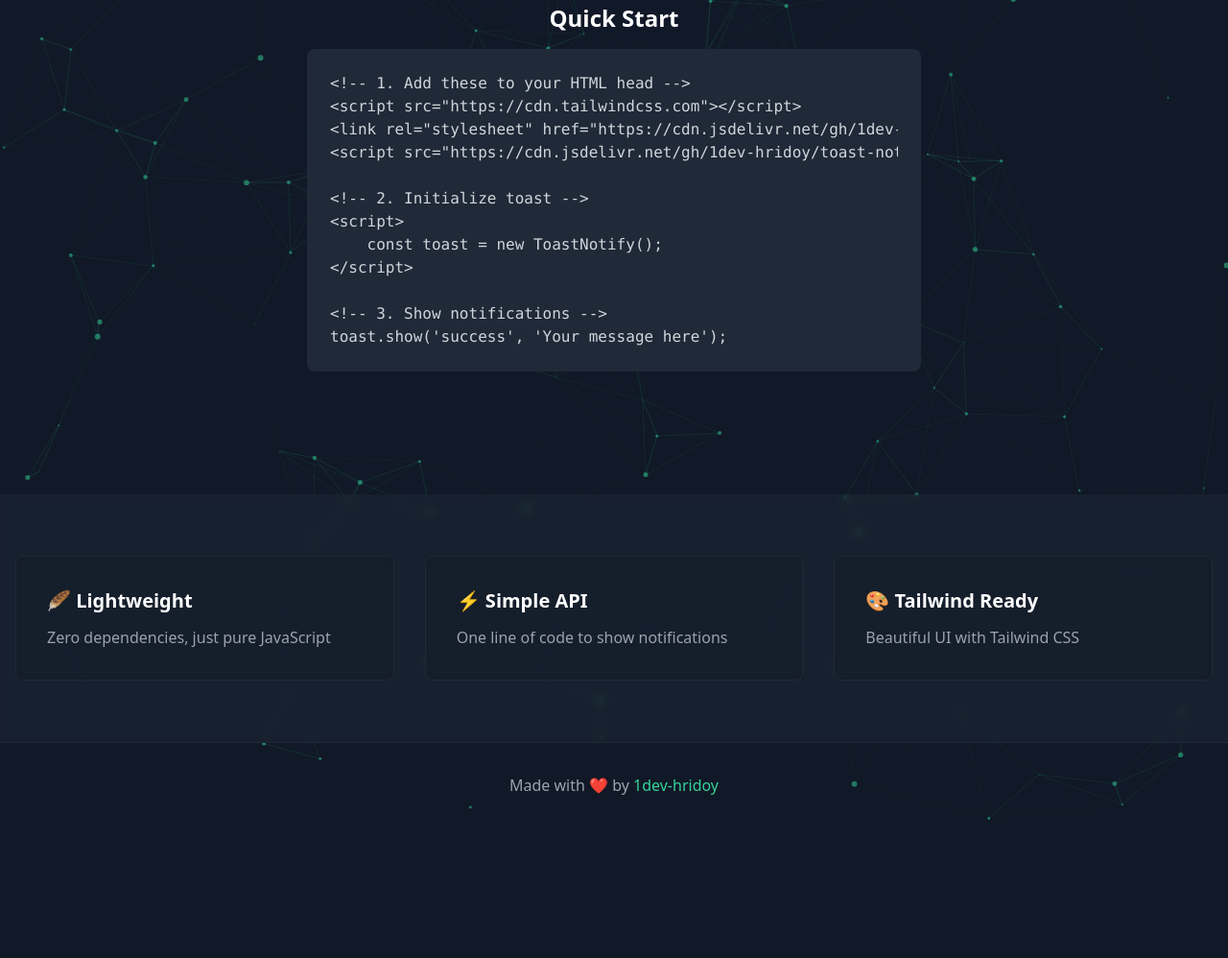
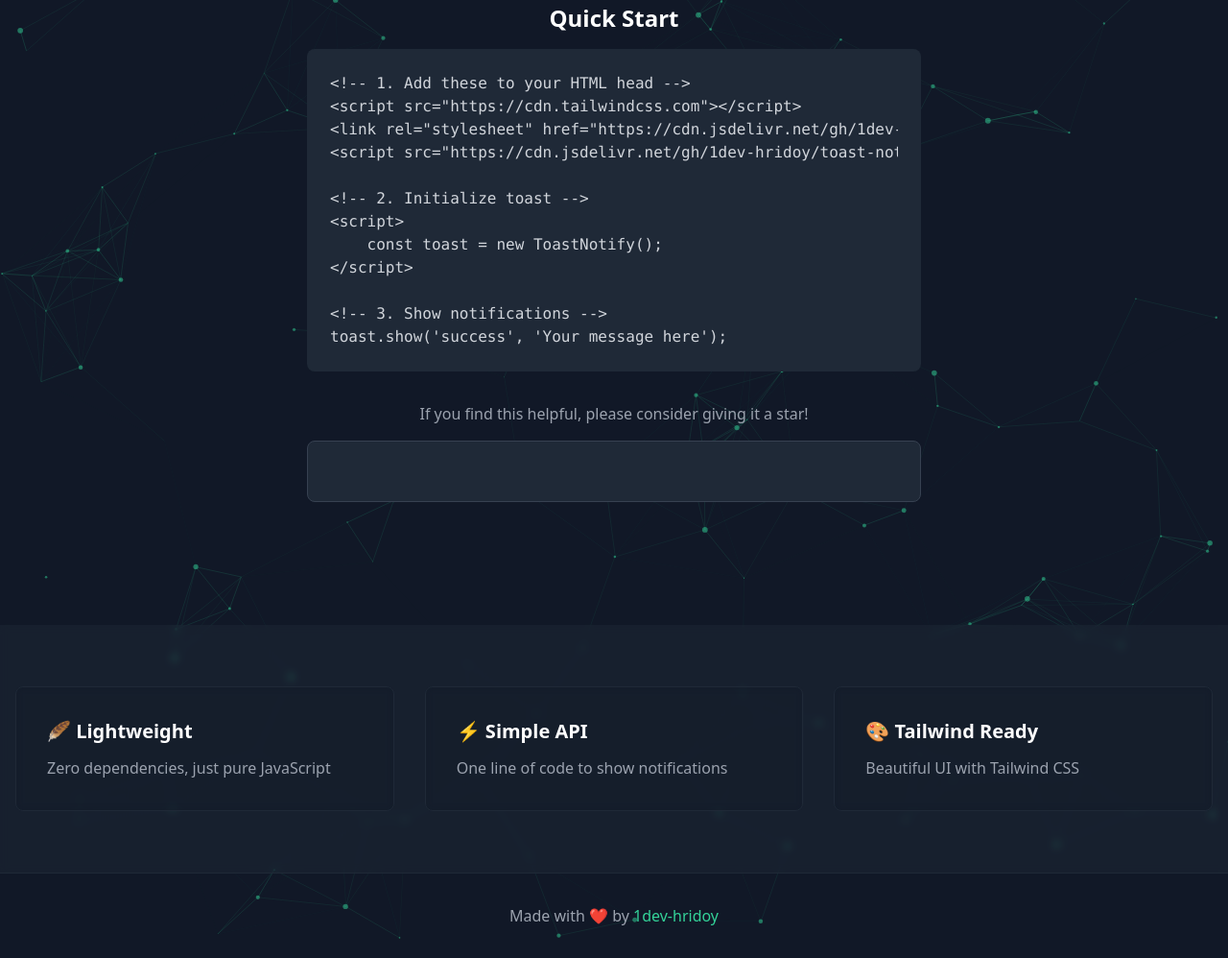
Before and after one commit to 1dev-hridoy/Toast-Notify, a website: page index.html in a window 1280 px wide. Shown: the part 470-1468 px from the top of the page at 96% size. Before the commit the page ends 1332 px from the top, so only its background shows below. Drawn offline with nearby package versions, Linux system fonts and the light colour scheme; grey boxes are pictures that could not be loaded; animation ran at ten frames a second.

Commit message:
added star button

```diff
--- a/index.html
+++ b/index.html
@@ -70,6 +70,19 @@
 
 &lt;!-- 3. Show notifications --&gt;
 toast.show('success', 'Your message here');</code></pre>
+                    </div>
+
+                    <div class="mt-8 text-center">
+                        <p class="text-gray-400 mb-4">If you find this helpful, please consider giving it a star!</p>
+                        <div class="inline-block bg-gray-800 rounded-lg p-4 backdrop-blur-sm border border-gray-700 flex items-center justify-center">
+                            <iframe src="https://ghbtns.com/github-btn.html?user=1dev-hridoy&repo=toast-notify&type=star&count=true&size=large"
+                                    frameborder="0"
+                                    scrolling="0"
+                                    width="170"
+                                    height="30"
+                                    title="GitHub"
+                                    class="transform hover:scale-105 transition-transform"></iframe>
+                        </div>
                     </div>
                 </div>
             </div>
```
